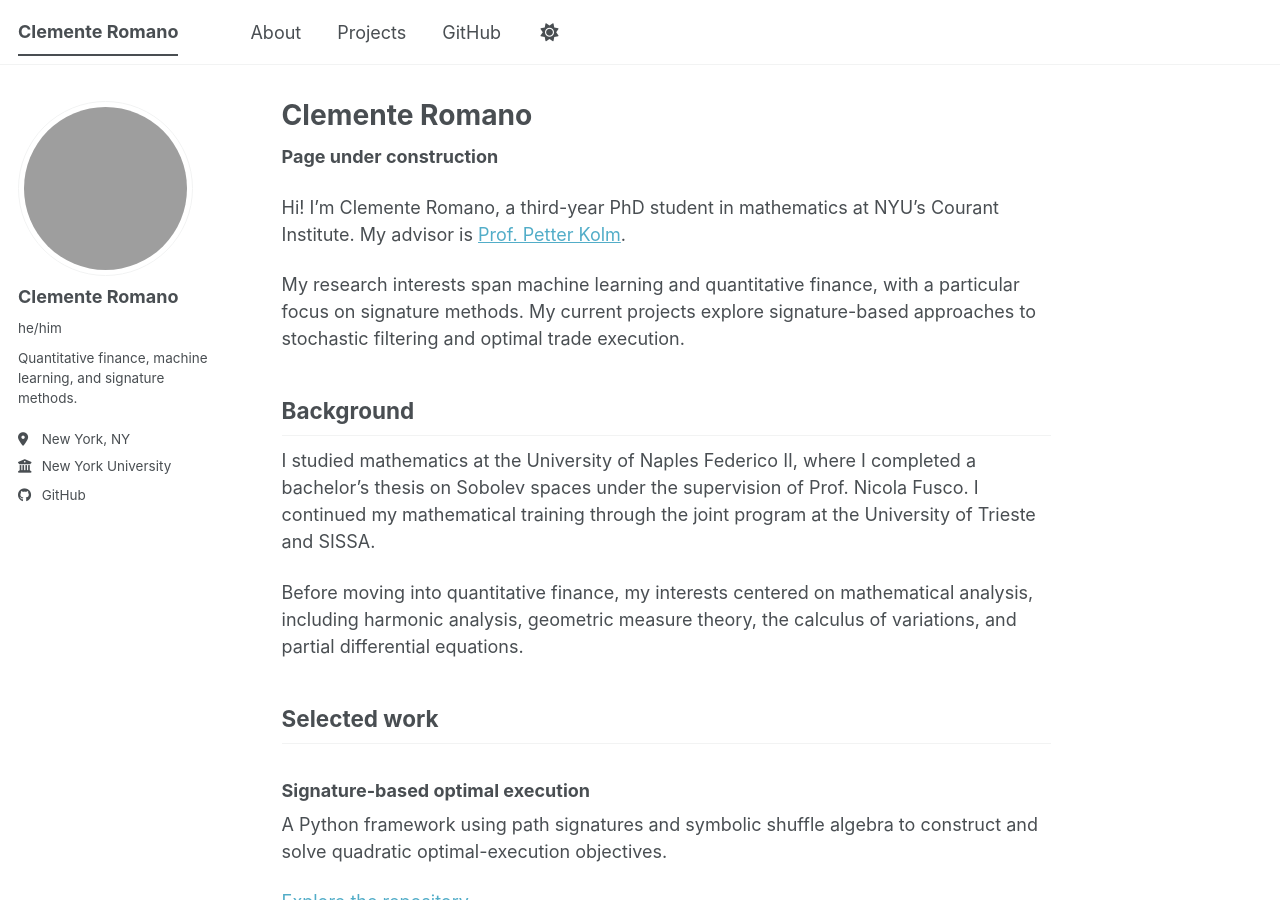
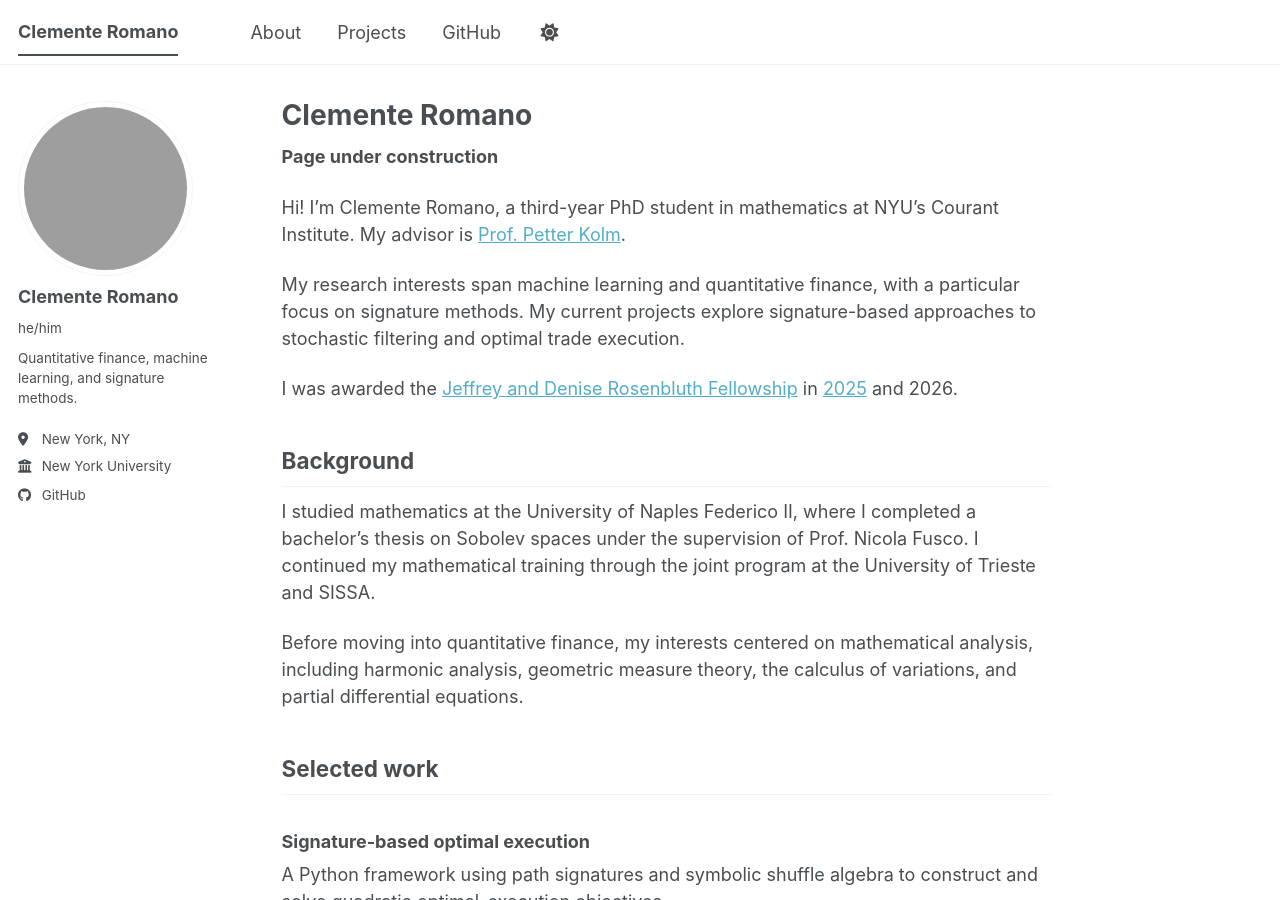
Before and after one commit to clementeromano/clementeromano.github.io, a Jekyll site: the page built from _pages/about.md, in a window 1280 px wide and 900 px high. Built offline with Jekyll 4.4.1, drawn with Linux system fonts in a browser that asks for light colours; a script bundle is joined from its source files by our own code; library files that are not in the unit come from our copies.

Commit message:
Add the 2025 and 2026 Jeffrey and Denise Rosenbluth Fellowship awards

```diff
--- a/_pages/about.md
+++ b/_pages/about.md
@@ -13,6 +13,8 @@ redirect_from:
 Hi! I'm Clemente Romano, a third-year PhD student in mathematics at NYU's Courant Institute. My advisor is [Prof. Petter Kolm](https://math-finance.cims.nyu.edu/team/petter-n-kolm/).
 
 My research interests span machine learning and quantitative finance, with a particular focus on signature methods. My current projects explore signature-based approaches to stochastic filtering and optimal trade execution.
+
+I was awarded the [Jeffrey and Denise Rosenbluth Fellowship](https://cims.nyu.edu/dynamic/academics/student_recognition/) in [2025](https://cims.nyu.edu/dynamic/events/4416/) and 2026.
 
 ## Background
 
```
